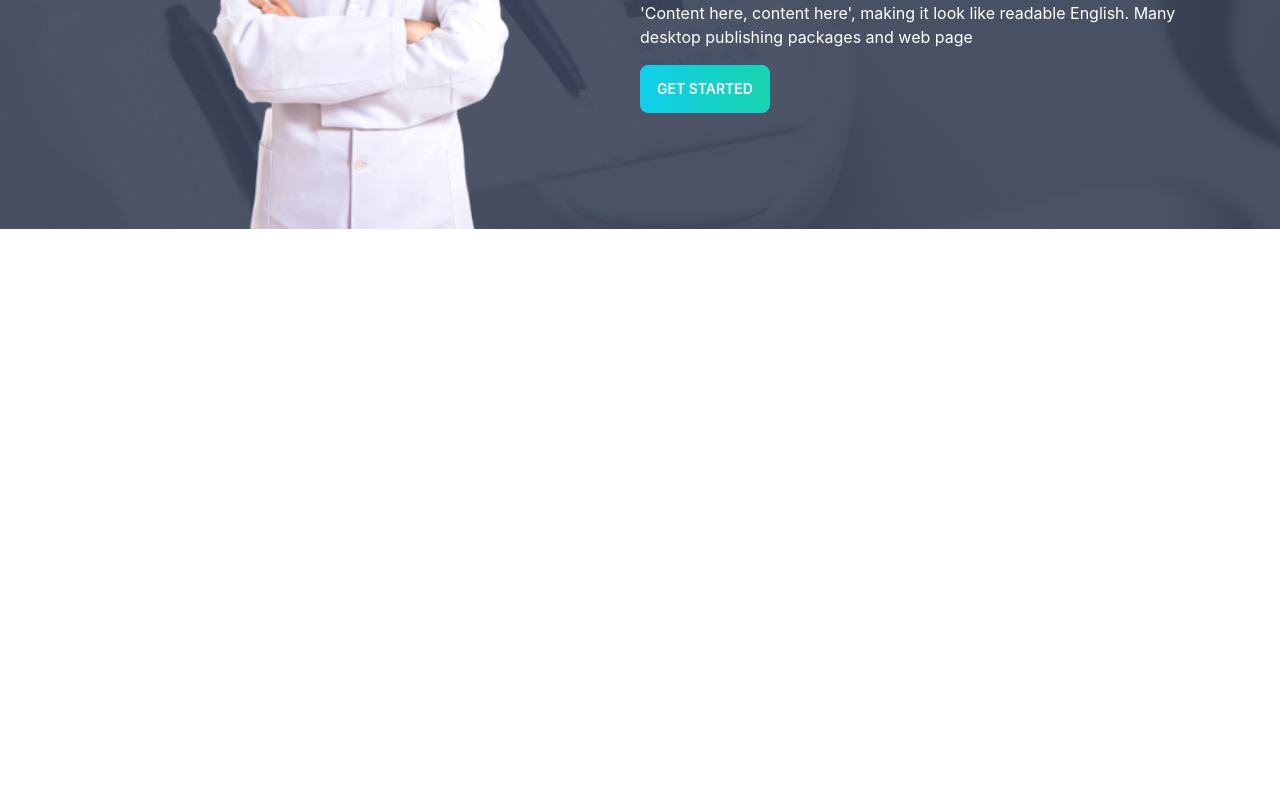
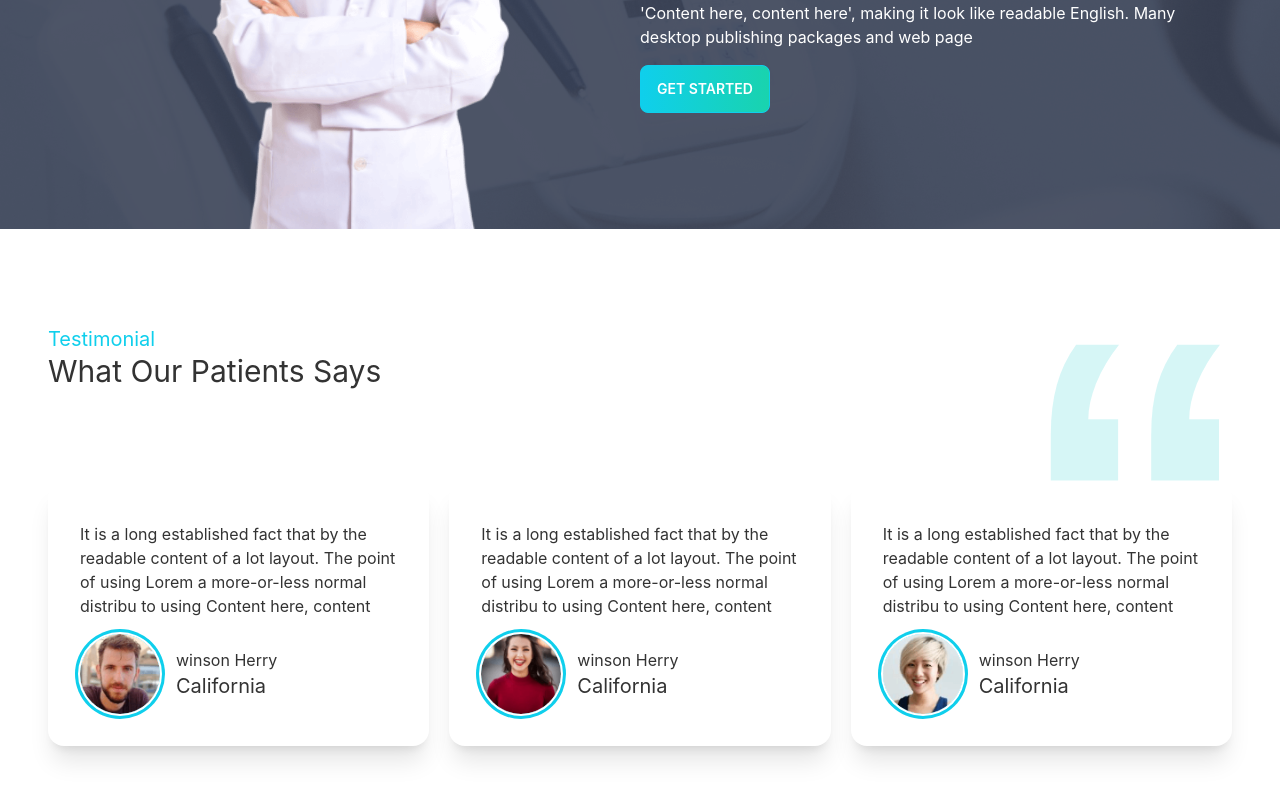
Before and after one commit to akashwebs/doctors-appoinment-client, a React (Create React App) app: page / in a window 1280 px wide. Shown: the part 2410-3210 px from the top of the page. Before the commit the page ends 2735 px from the top, so only its background shows below. Built offline with nearby package versions, Linux system fonts and the light colour scheme.

Commit message:
added testimonial

```diff
--- a/src/Pages/Home/Home/Home.js
+++ b/src/Pages/Home/Home/Home.js
@@ -3,6 +3,7 @@
 import Info from '../Info/Info';
 import MakeAppoinment from '../MakeAppoinment/MakeAppoinment';
 import Services from '../OurServices/Services/Services';
+import Testimonial from '../Testimonial/Testimonial';
 
 const Home = () => {
     return (
@@ -11,6 +12,7 @@
             <Info></Info>
             <Services></Services>
             <MakeAppoinment></MakeAppoinment>
+            <Testimonial></Testimonial>
         </div>
     );
 };
--- a/src/Pages/Home/MakeAppoinment/MakeAppoinment.js
+++ b/src/Pages/Home/MakeAppoinment/MakeAppoinment.js
@@ -7,8 +7,8 @@
 const MakeAppoinment = () => {
     return (
         <div style={{backgroundImage:`url(${appoinment})`}} className='flex justify-center items-center my-24 px-12'>
-            <div className='flex-1'>
-                <img className='mt-[-100px]' src={doctor} alt="" />
+            <div className='flex-1 hidden md:block'>
+                <img className='mt-[-100px] ' src={doctor} alt="" />
             </div>
             <div className='flex-1 text-white'>
                 <h2 className='text-primary'>Appointment</h2>
--- a/src/Pages/Home/OurServices/ServiceCard.js
+++ b/src/Pages/Home/OurServices/ServiceCard.js
@@ -5,10 +5,10 @@
 
     return (
 
-        <div class="card  bg-base-100 shadow-xl pt-4">
+        <div className="card  bg-base-100 shadow-xl pt-4">
             <figure><img src={img} alt="Shoes" /></figure>
-            <div class="card-body">
-                <h2 class="card-title">{name}</h2>
+            <div className="card-body">
+                <h2 className="card-title">{name}</h2>
                 <p>{discription}</p>
 
             </div>
--- a/src/Pages/Home/OurServices/Services/Services.js
+++ b/src/Pages/Home/OurServices/Services/Services.js
@@ -32,15 +32,15 @@
                 }
             </div>
 
-            <div class="card lg:card-side mt-24 px-12 mx-auto md:px-40">
+            <div className="card lg:card-side mt-24 px-12 mx-auto md:px-40">
                 <figure>
                     <img className='w-96 h-96' src={tretment} alt="Album" style={{objectFit:''}}/>
                 </figure>
-                <div class="pl-0 md:pl-12 flex items-center">
+                <div className="pl-0 md:pl-12 flex items-center">
                     <div>
-                        <h2 class="card-title">Exceptional Dental Care, on Your Terms</h2>
+                        <h2 className="card-title">Exceptional Dental Care, on Your Terms</h2>
                         <p className='my-4'>It is a long established fact that a reader will be distracted by the readable content of a page when looking at its layout. The point of using Lorem Ipsumis that it has a more-or-less normal distribution of letters,as opposed to using 'Content here, content here', making it look like readable English. Many desktop publishing packages and web page</p>
-                        <div class="card-actions">
+                        <div className="card-actions">
                         <OwnButton>Get Started</OwnButton>
                         </div>
                     </div>
--- /dev/null
+++ b/src/Pages/Home/Review/Review.js
@@ -0,0 +1,27 @@
+import React from 'react';
+
+const Review = ({ review }) => {
+    const { img, name, Message, location } = review;
+    return (
+
+        <div className="card bg-base-100 shadow-xl">
+            <div className="card-body">
+                <p className='my-2'>{Message}</p>
+                <div className="flex items-center">
+                    <div class="avatar">
+                        <div class="w-20 rounded-full ring ring-primary ring-offset-base-100 ring-offset-2">
+                            <img src={img} alt='' />
+                        </div>
+                    </div>
+                    <div className='ml-4'>
+                            <h5 className="text-bold text-3x">{name}</h5>
+                            <p className="text-bold text-xl">{location}</p>
+                        </div>
+                </div>
+            </div>
+        </div>
+
+    );
+};
+
+export default Review;
--- /dev/null
+++ b/src/Pages/Home/Testimonial/Testimonial.js
@@ -0,0 +1,39 @@
+import React from 'react';
+import qoute from '../../../assets/icons/quote.svg'
+import pepole1 from '../../../assets/images/people1.png'
+import pepole2 from '../../../assets/images/people2.png'
+import pepole3 from '../../../assets/images/people3.png'
+import Review from '../Review/Review';
+
+const Testimonial = () => {
+
+    const reviews = [
+        { _id: 1, Message: 'It is a long established fact that by the readable content of a lot layout. The point of using Lorem a more-or-less normal distribu to using Content here, content', img: pepole1, name: 'winson Herry', location: 'California' },
+        { _id: 2, Message: 'It is a long established fact that by the readable content of a lot layout. The point of using Lorem a more-or-less normal distribu to using Content here, content', img: pepole2, name: 'winson Herry', location: 'California' },
+        { _id: 3, Message: 'It is a long established fact that by the readable content of a lot layout. The point of using Lorem a more-or-less normal distribu to using Content here, content', img: pepole3, name: 'winson Herry', location: 'California' }
+    ]
+
+
+    return (
+        <section className='px-12 my-24'>
+            <div className='flex justify-between'>
+                <div>
+                    <h4 className='text-bold text-xl text-primary'>Testimonial</h4>
+                    <h2 className="text-3xl">What Our Patients Says</h2>
+                </div>
+                <div>
+                    <img className='w-24 lg:w-48' src={qoute} alt="" />
+                </div>
+            </div>
+
+            <div className='grid grid-cols-1 md:grid-cols-2 lg:grid-cols-3 gap-5'>
+                {
+                    reviews.map(review=><Review review={review} key={review._id}></Review>)
+                }
+            </div>
+
+        </section>
+    );
+};
+
+export default Testimonial;
```
